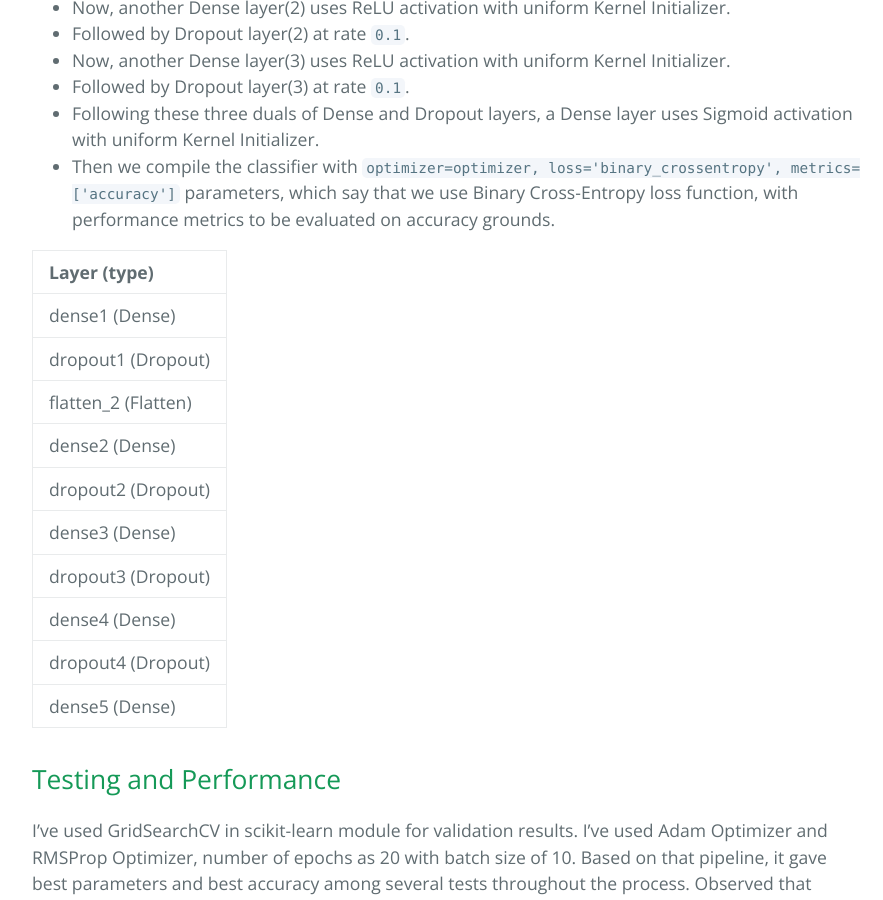
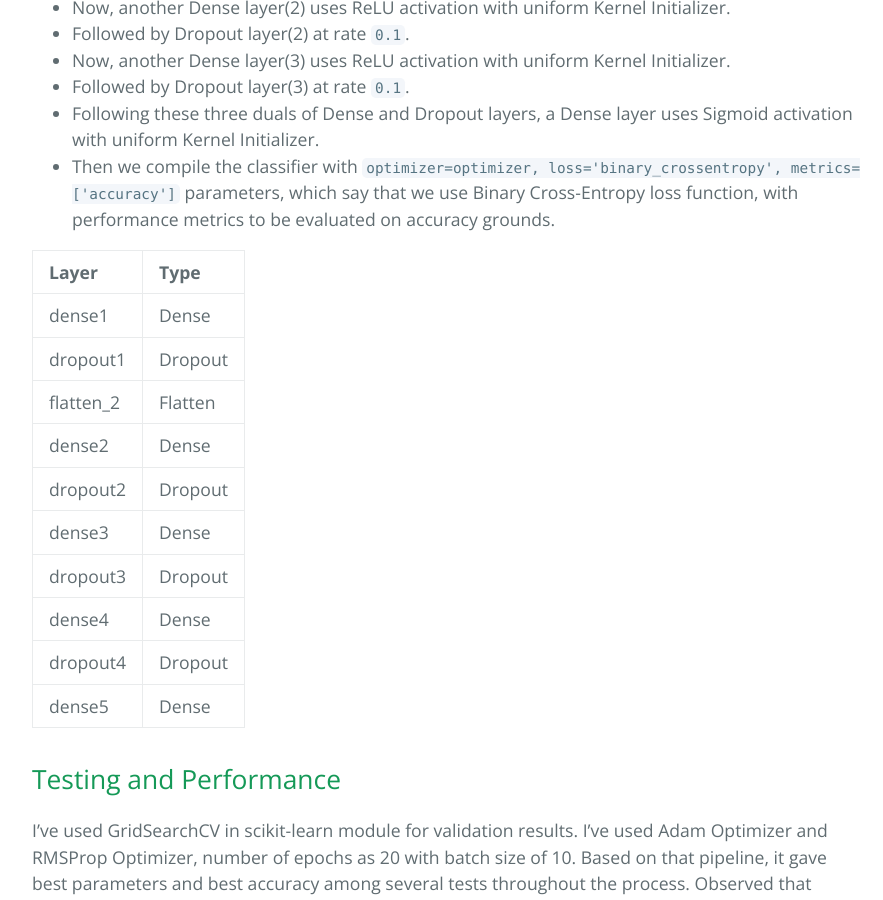
Before and after one commit to TejasReddy9/psa_homeland, a Jekyll site: the page built from docs/index.md, in a window 1280 px wide and 900 px high, scrolled down 4419 px. Shown: the whole window, without its empty margins (192-1075 px from the left). Built offline with Jekyll 4.4.1, drawn with Linux system fonts in a browser that asks for light colours; our own code applies the rules of GitHub Pages for plain Markdown files.

```diff
--- a/docs/index.md
+++ b/docs/index.md
@@ -52,18 +52,18 @@ I've created a simple Keras Artificial Neural Networks model in Python. The mode
 *   Following these three duals of Dense and Dropout layers, a Dense layer uses Sigmoid activation with uniform Kernel Initializer.
 *   Then we compile the classifier with `optimizer=optimizer, loss='binary_crossentropy', metrics=['accuracy']` parameters, which say that we use Binary Cross-Entropy loss function, with performance metrics to be evaluated on accuracy grounds.
 
-| Layer (type)                     |
-|:---------------------------------|
-| dense1 (Dense)                   |
-| dropout1 (Dropout)               |
-| flatten_2 (Flatten)              |
-| dense2 (Dense)                   |
-| dropout2 (Dropout)               |
-| dense3 (Dense)                   |
-| dropout3 (Dropout)               |
-| dense4 (Dense)                   |
-| dropout4 (Dropout)               |
-| dense5 (Dense)                   |
+| Layer         | Type    |
+|:--------------|:--------|
+| dense1        | Dense   |
+| dropout1      | Dropout |
+| flatten_2     | Flatten |
+| dense2        | Dense   |
+| dropout2      | Dropout |
+| dense3        | Dense   |
+| dropout3      | Dropout |
+| dense4        | Dense   |
+| dropout4      | Dropout |
+| dense5        | Dense   |
 
 
 ## Testing and Performance
```
